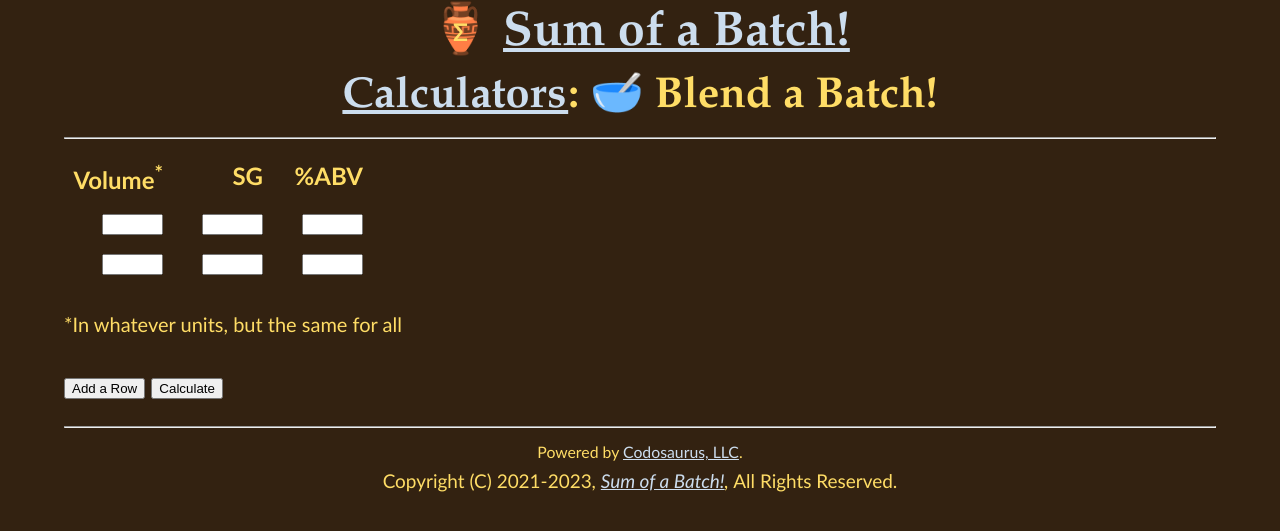
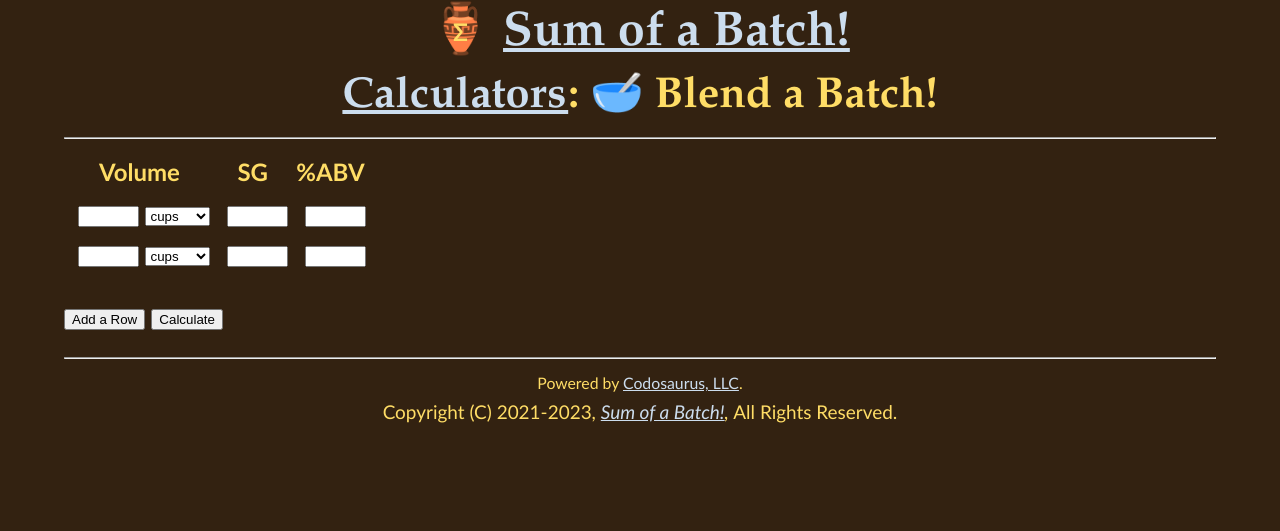
Before and after one commit to Sum-of-a-Batch/Sum-of-a-Batch.github.io, a Jekyll site: the page built from new_blender.md, in a window 1280 px wide. Shown: the top 531 px of the page. Built offline with Jekyll 4.4.1, drawn with Linux system fonts in a browser that asks for light colours; some of the changed lines change nothing that is shown.

Commit message:
start adding units to new blender

```diff
--- a/assets/css/new_blender.css
+++ b/assets/css/new_blender.css
@@ -1,4 +1,9 @@
-input,td,th {
+input {
   text-align: right;
   width: 4em;
 }
+
+td {
+  padding-left: 0.5em;
+  padding-right: 0.1em;
+}
--- a/assets/js/common.js
+++ b/assets/js/common.js
@@ -1,6 +1,6 @@
-function get_number(name, errs, blank_ok = false) {
+function get_number(name, errs, blank_ok = false, default_value=0) {
   var val = get_value(name);
-  if (val == '' && blank_ok) return 0;
+  if (val == '' && blank_ok) return default_value;
   var res = parseFloat(val);
   if (isNaN(res)) {
     errs.push('"' + val + '" is not a valid value for ' + name);
--- a/assets/js/new_blender.js
+++ b/assets/js/new_blender.js
@@ -6,21 +6,22 @@
 
   let tbody = document.getElementById('blendees').tBodies[0];
   let num_blendees = tbody.childElementCount;
+  let results = document.getElementById('results');
 
   for (let i = 0; i < num_blendees; i++) {
-    let vol = get_number('volume-' + i, errs, true);
-    /* TODO: mod get_number to supply a default, 1 for SG! */
-    let sg  = get_number('sg-'     + i, errs, true);
-    let abv = get_number('abv-'    + i, errs, true);
-    if(vol <= 0) { errs.push('Volumes must be greater than zero'); }
-    if(sg  <  0) { errs.push('SGs must be at least zero'); }
-    if(abv <  0) { errs.push('ABVs must be at least zero'); }
+    let vol = get_number('volume-' + i, errs, true, 0);
+    let sg  = get_number('sg-'     + i, errs, true, 1);
+    let abv = get_number('abv-'    + i, errs, true, 0);
+    if(vol < 0) { errs.push('Volumes must be greater than zero'); }
+    if(sg  < 0) { errs.push('SGs must be at least zero'); }
+    if(abv < 0) { errs.push('ABVs must be at least zero'); }
     total_vol += vol;
     total_wt  += vol * sg;
     total_alc += vol * abv;
   }
 
   if(errs.length > 0) {
+    results.innerHTML = "";
     let unique_errs =
       errs.filter(function(val,idx,self) { return self.indexOf(val) === idx })
     alert(unique_errs.join('\n'));
@@ -30,7 +31,7 @@
   net_sg = total_wt / total_vol;
   net_abv = total_alc / total_vol;
 
-  document.getElementById('results').innerHTML = [
+  results.innerHTML = [
     'The combined batch will have:',
     '<ul>',
       '<li>a volume of ' + total_vol + ' units,</li>',
@@ -47,11 +48,27 @@
   tbody.insertRow(num_rows).innerHTML = make_blender_row(num_rows);
 }
 
+let UNITS = [
+  { name: "cups",     liters:  0.236588  },
+  { name: "gallons",  liters: 15.141632  },
+  { name: "liters",   liters:  1.0       },
+  { name: "ml / cc",  liters:  0.001     },
+  { name: "ounces",   liters:  0.0295735 },
+];
+
 function make_blender_row(row_num) {
   return(
     [
       '<tr>',
-        '<td><input type="number" id="volume-' + row_num + '"></td>',
+        '<td>',
+          '<input type="number" id="volume-' + row_num + '">',
+          '<select id="units-' + row_num + '">',
+            UNITS.map(function(unit) {
+              let name = unit.name;
+              return '<option value="' + name + '">' + name + '</option>';
+            }),
+          '</select>',
+        '</td>',
         '<td><input type="number" id="sg-'     + row_num + '"></td>',
         '<td><input type="number" id="abv-'    + row_num + '"></td>',
       '</tr>'
--- a/new_blender.md
+++ b/new_blender.md
@@ -9,7 +9,7 @@
 
 <table id="blendees">
   <thead>
-    <tr><th>Volume<sup>*</sup></th><th>SG</th><th>%ABV</th></tr>
+    <tr><th>Volume</th><th>SG</th><th>%ABV</th></tr>
   </thead>
   <tbody>
   </tbody>
@@ -18,7 +18,6 @@
   add_blender_row()
   add_blender_row()
 </script>
-<small>*In whatever units, but the same for all</small>
 
 <button type="button" onClick="add_blender_row()">Add a Row</button>
 <button type="button" onClick="blend()">Calculate</button>
```
